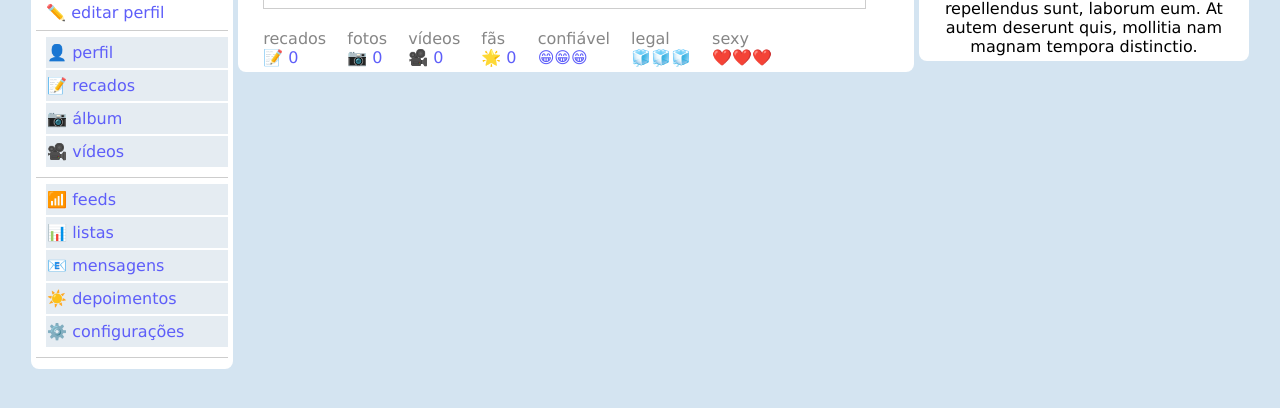
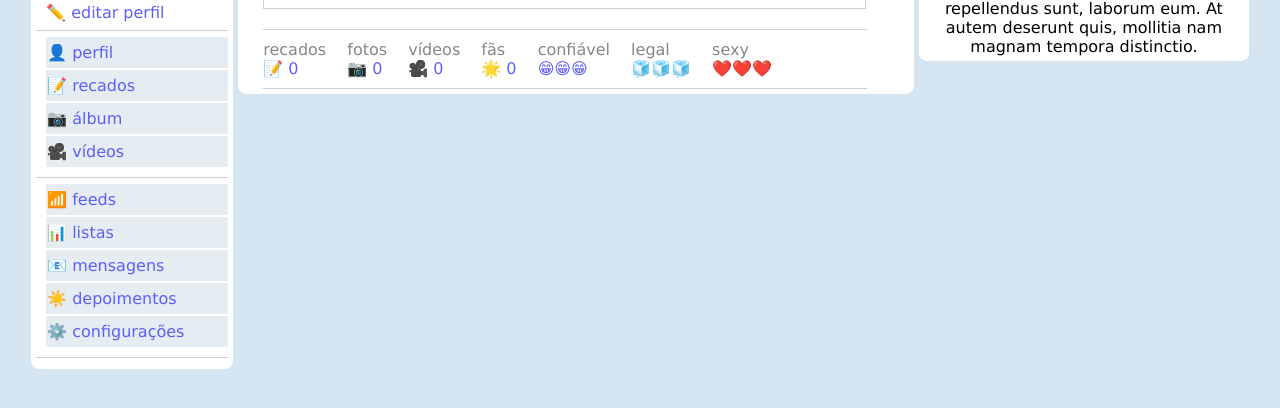
Before and after one commit to cpwaldow/orkut, a plain HTML site: page index.html in a window 1280 px wide. Shown: the part 226-634 px from the top of the page. Drawn offline with Linux system fonts and the light colour scheme.

Commit message:
adicionando border e padding para o center itens e organizando css

```diff
--- a/index.html
+++ b/index.html
@@ -60,7 +60,7 @@
         <h1 class="main-name">Carlos Eduardo</h1>
         <p class="sub-info"><a href="#">Início</a> > Meu perfil</p>
         <p class="catchphrase">Pra quem não me conhece eu sou o Cadu, pra quem me conhece eu também sou o Cadu</p>
-        <section>
+        <section class="container-center-itens">
           <div class="center-itens">
             <p>recados</p>
             <span class="itens-number">📝 0</span>
--- a/style.css
+++ b/style.css
@@ -167,7 +167,7 @@ a {
 
 .sub-info {
 /*Typography stuff*/
-  color: rgb(134, 134, 134);;;
+  color: rgb(134, 134, 134);
 }
 
 .catchphrase {
@@ -180,15 +180,29 @@ a {
   color: rgb(134, 134, 134);
 }
 
+.container-center-itens {
+/*Box model stuff*/
+  margin-right: 42px;
+  padding: 10px 0;
+  border-bottom: 1px;
+  border-top: 1px;
+  border-style: solid;
+  border-color: rgb(205, 205, 205);
+}
+
 .center-itens {
+/*Display stuff*/
   display: inline-block;
+/*Box model stuff*/
   margin-right: 16px;
 }
 
 .center-itens > p {
+/*Typography stuff*/
   color: rgb(134, 134, 134);
 }
 
 .itens-number {
+/*Typography stuff*/
   color: rgb(94, 94, 249);
 }
```
